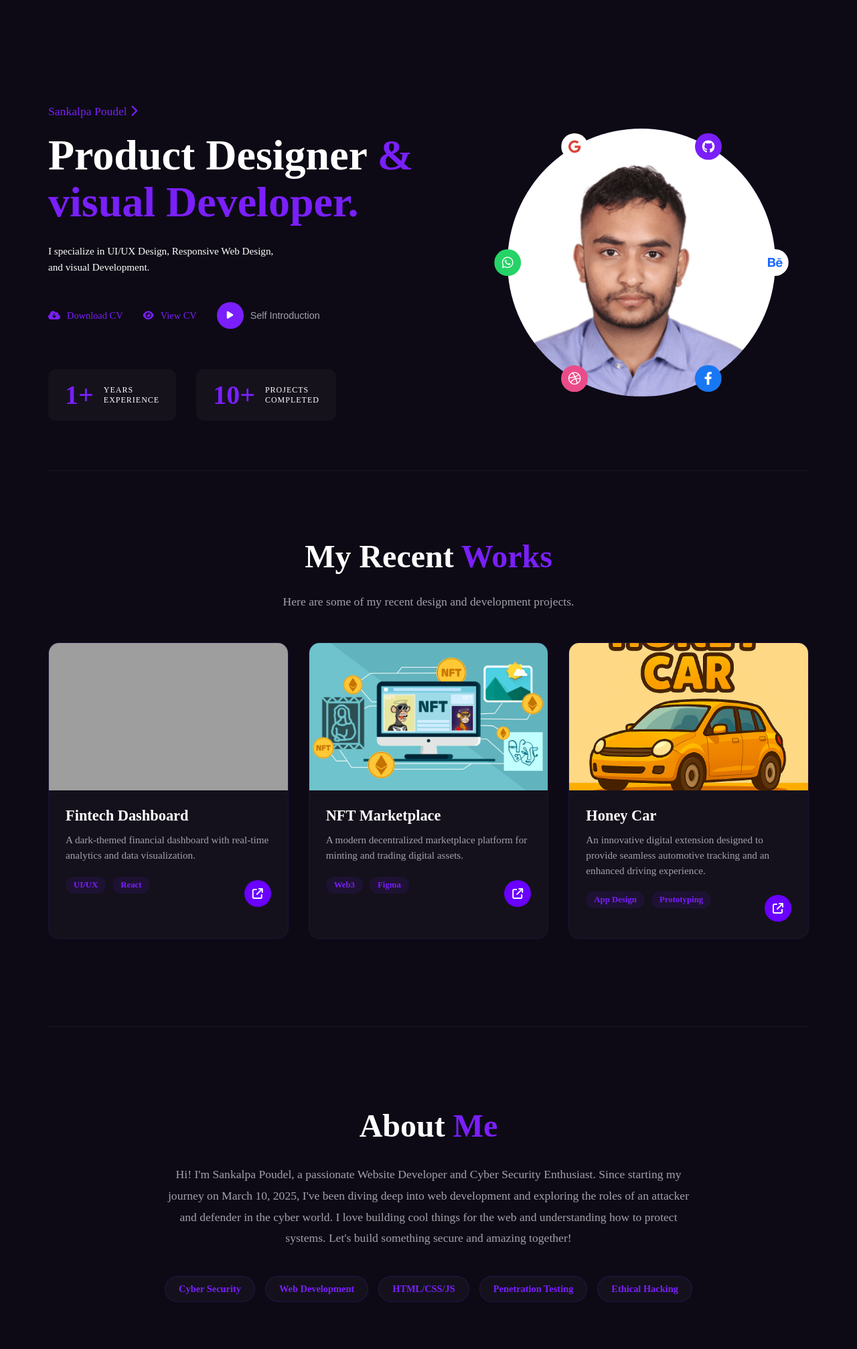
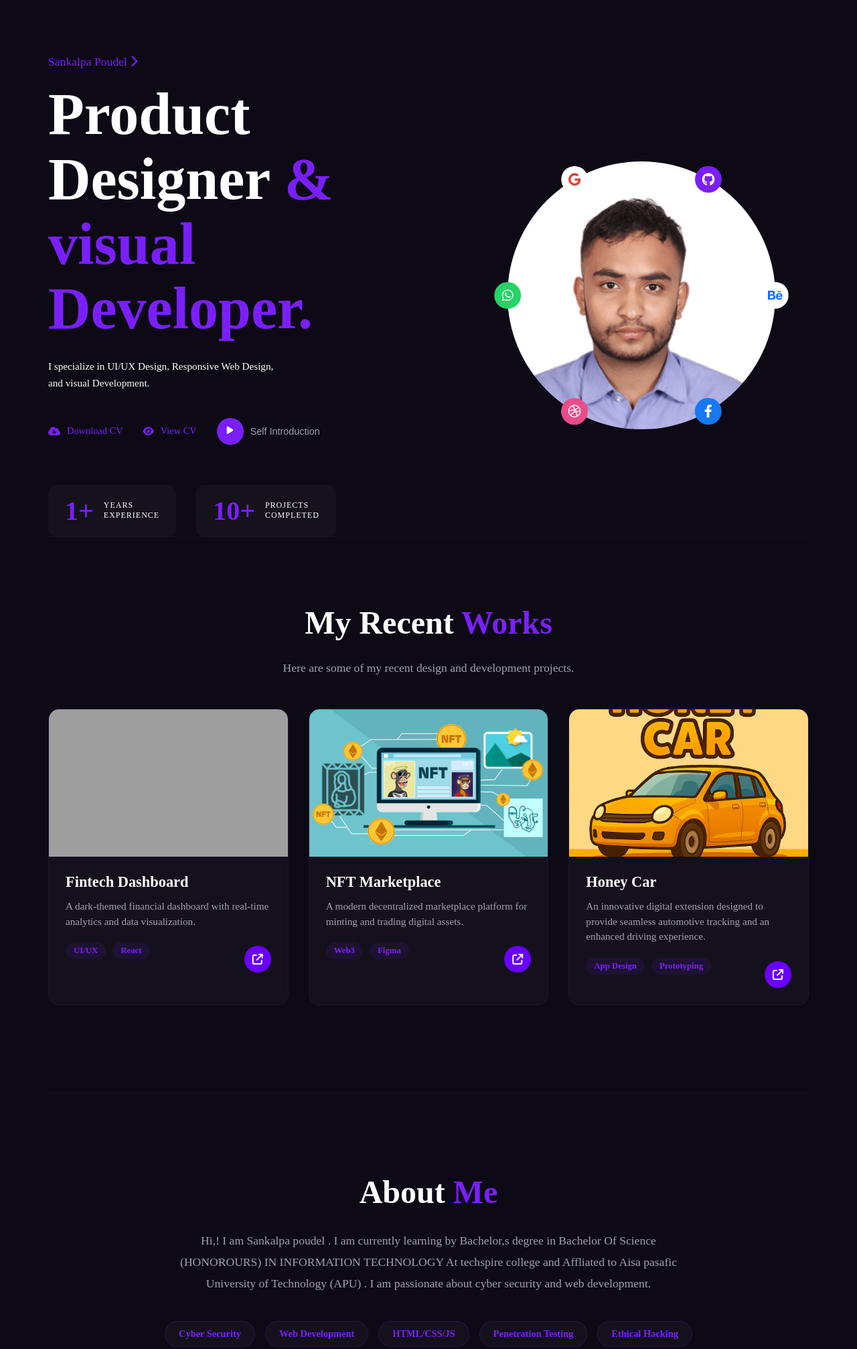
Before and after one commit to sankalpa-poudel/portfolio, a website built with Vite: page index.html in a window 1280 px wide. Shown: the part 80-2094 px from the top of the page at 67% size. Built offline with nearby package versions, Linux system fonts and the light colour scheme; grey boxes are pictures that could not be loaded; files whose address does not match are found by name.

Commit message:
Increase hero title font size

```diff
--- a/src/components/About.js
+++ b/src/components/About.js
@@ -4,8 +4,11 @@ export function About() {
       <div class="about-content">
         <h2 class="section-title">About <span class="highlight-purple">Me</span></h2>
         <p class="about-text">
-          Hi! I'm Sankalpa Poudel, a passionate Website Developer and Cyber Security Enthusiast. Since starting my journey on March 10, 2025, I've been diving deep into web development and exploring the roles of an attacker and defender in the cyber world. I love building cool things for the web and understanding how to protect systems. Let's build something secure and amazing together!
+          Hi,! I am Sankalpa poudel . I am currently learning by Bachelor,s degree in Bachelor Of Science (HONOROURS) IN INFORMATION TECHNOLOGY
+          At techspire college and Affliated to Aisa pasafic University of Technology (APU) . I am passionate about cyber security and web development.
         </p>
+
+
         <div class="skills">
           <span class="skill-tag">Cyber Security</span>
           <span class="skill-tag">Web Development</span>
--- a/src/style.css
+++ b/src/style.css
@@ -51,7 +51,7 @@ a { text-decoration: none; color: inherit; }
 .hero-left { max-width: 50%; }
 
 .tagline { color: var(--purple-light); font-weight: 500; font-size: 1.1rem; margin-bottom: 20px; }
-.hero-title { font-size: 4rem; line-height: 1.1; font-weight: 700; margin-bottom: 25px; }
+.hero-title { font-size: 5.5rem; line-height: 1.1; font-weight: 700; margin-bottom: 25px; }
 .hero-desc { color: var(--text-primary); font-size: 0.95rem; line-height: 1.6; margin-bottom: 40px; font-weight: 300; }
 
 .hero-buttons { display: flex; gap: 30px; margin-bottom: 60px; align-items: center; }
```
